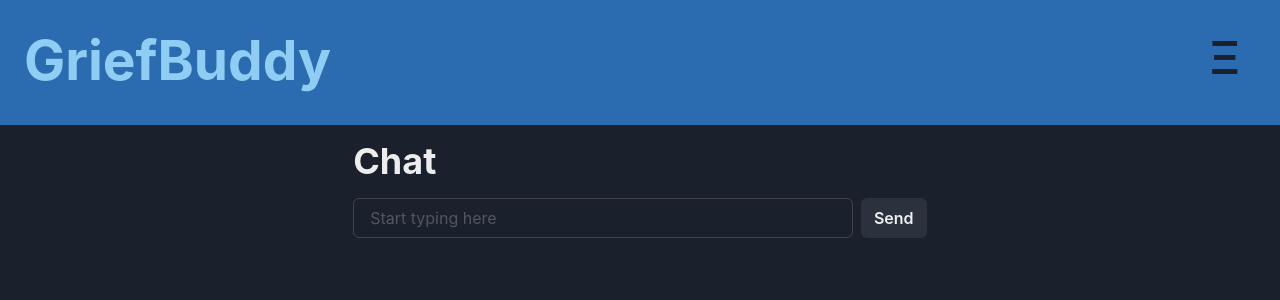
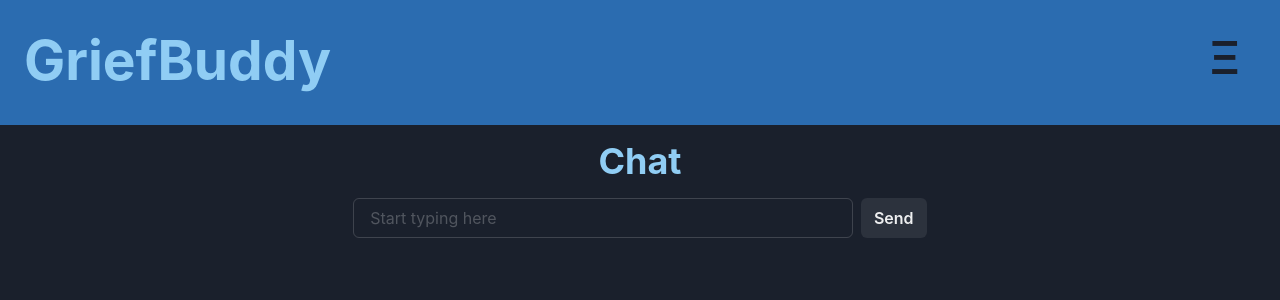
Before and after one commit to The-KPCP-Hotel/griefbuddy, a React app: page /chat in a window 1280 px wide. Shown: the top 300 px of the page. Built offline with nearby package versions, Linux system fonts and the light colour scheme.

Commit message:
change heading: center, use color mode

```diff
--- a/src/components/Chat.tsx
+++ b/src/components/Chat.tsx
@@ -1,5 +1,5 @@
 import React, { useRef, useEffect, useState } from 'react';
-import { Box, Container, Heading } from '@chakra-ui/react';
+import { Box, Center, Container, Heading, useColorModeValue } from '@chakra-ui/react';
 
 import ChatInput from './ChatComponents/ChatInput';
 
@@ -33,9 +33,13 @@ function Chat() {
     }
   };
 
+  const color = useColorModeValue('blue.600', 'blue.200');
+
   return (
     <Container>
-      <Heading>Chat</Heading>
+      <Center>
+        <Heading color={color}>Chat</Heading>
+      </Center>
       <Box overflowY="auto" maxHeight="70vh" marginBottom="10px" marginTop="15px">
         <ChatInput
           messagesEndRef={messagesEndRef}
```
